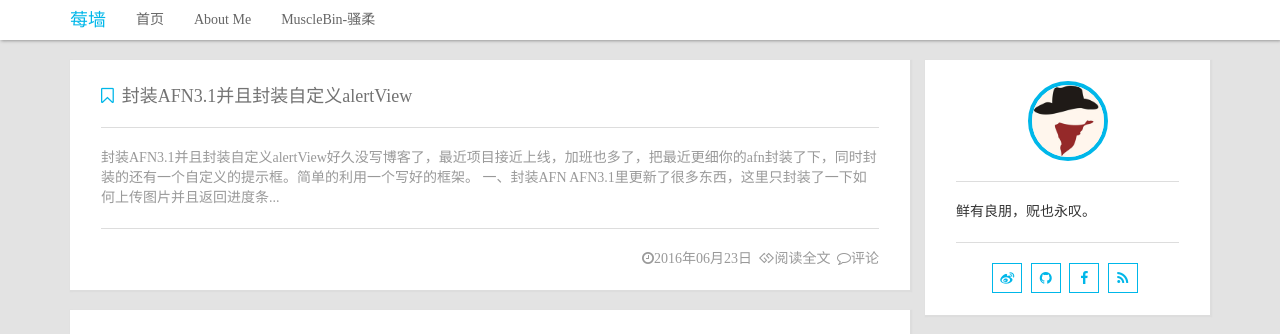
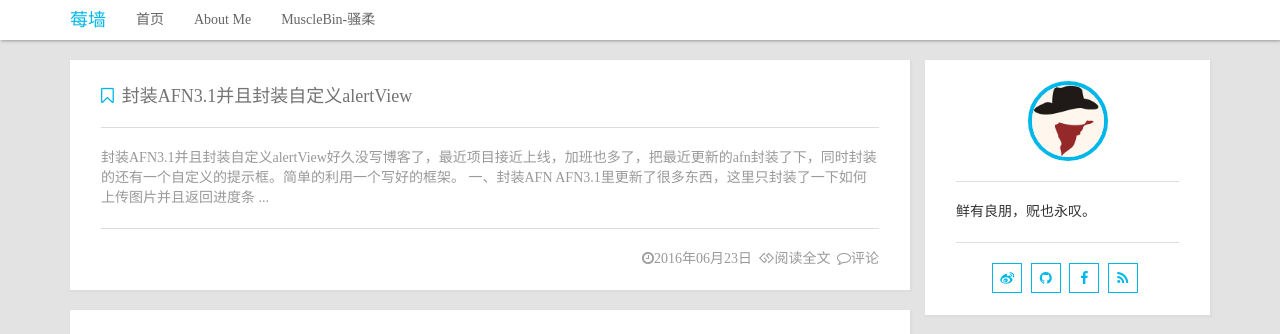
Before and after one commit to wangyingbo/wangyingbo.github.io, a Jekyll site: the page built from index.html, in a window 1280 px wide. Shown: the top 334 px of the page. Built offline with Jekyll 4.4.1, drawn with Linux system fonts in a browser that asks for light colours; nearby versions of some CDN libraries; the list of posts is cut into pages by our own code; comment, search, counter and statistics services are not loaded.

Commit message:
完成complete

```diff
--- a/_posts/2016-06-23-ybafn.md
+++ b/_posts/2016-06-23-ybafn.md
@@ -9,7 +9,7 @@ excerpt: "封装AFN3.1并且封装自定义alertView"
 
 - ***封装AFN3.1并且封装自定义alertView***
 
-好久没写博客了，最近项目接近上线，加班也多了，把最近更细你的afn封装了下，同时封装的还有一个自定义的提示框。简单的利用一个写好的框架。
+好久没写博客了，最近项目接近上线，加班也多了，把最近更新的afn封装了下，同时封装的还有一个自定义的提示框。简单的利用一个写好的框架。
 
 - > 一、封装AFN
 
@@ -131,6 +131,7 @@ excerpt: "封装AFN3.1并且封装自定义alertView"
 
         CGFloat progress = uploadProgress.completedUnitCount/(CGFloat)uploadProgress.totalUnitCount;
         progressUp(progress);
+
 这样，就可以得到上传进度了。
 
 - AFN封装就这样完成了。
```
